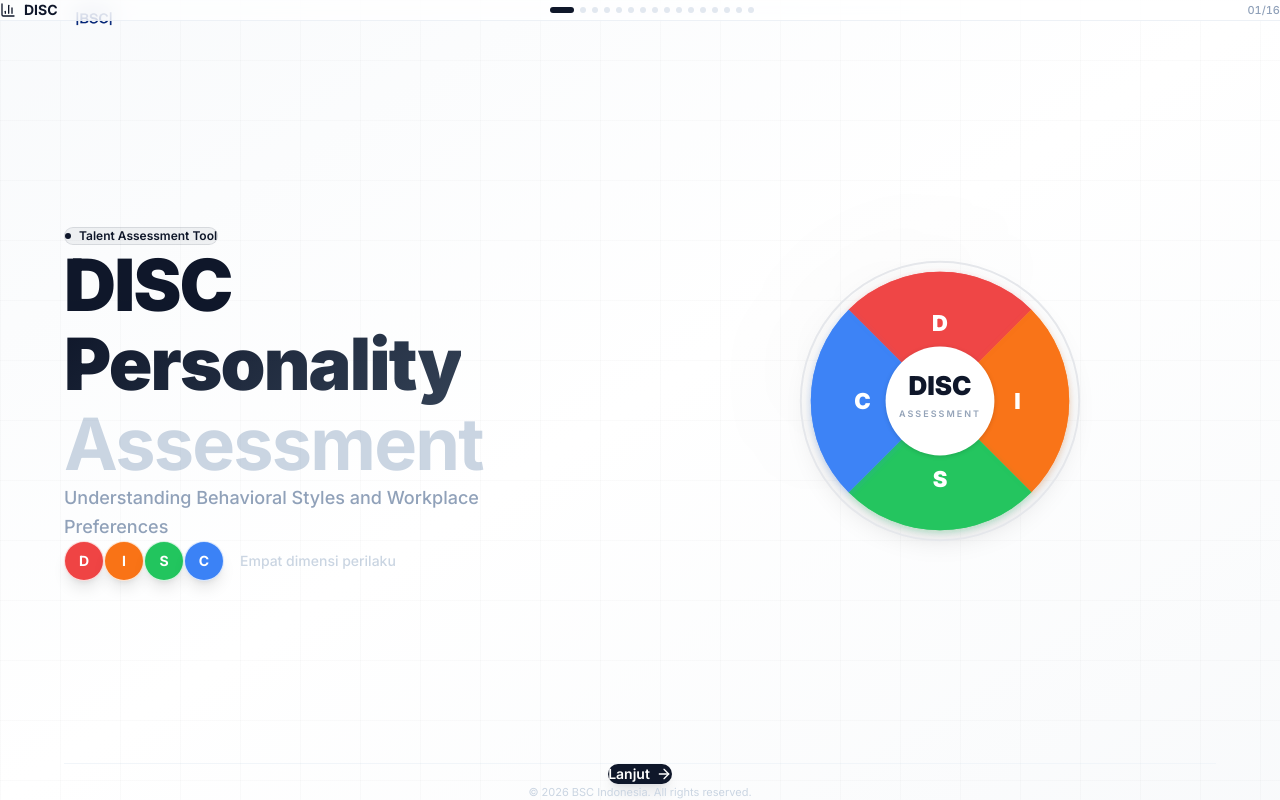
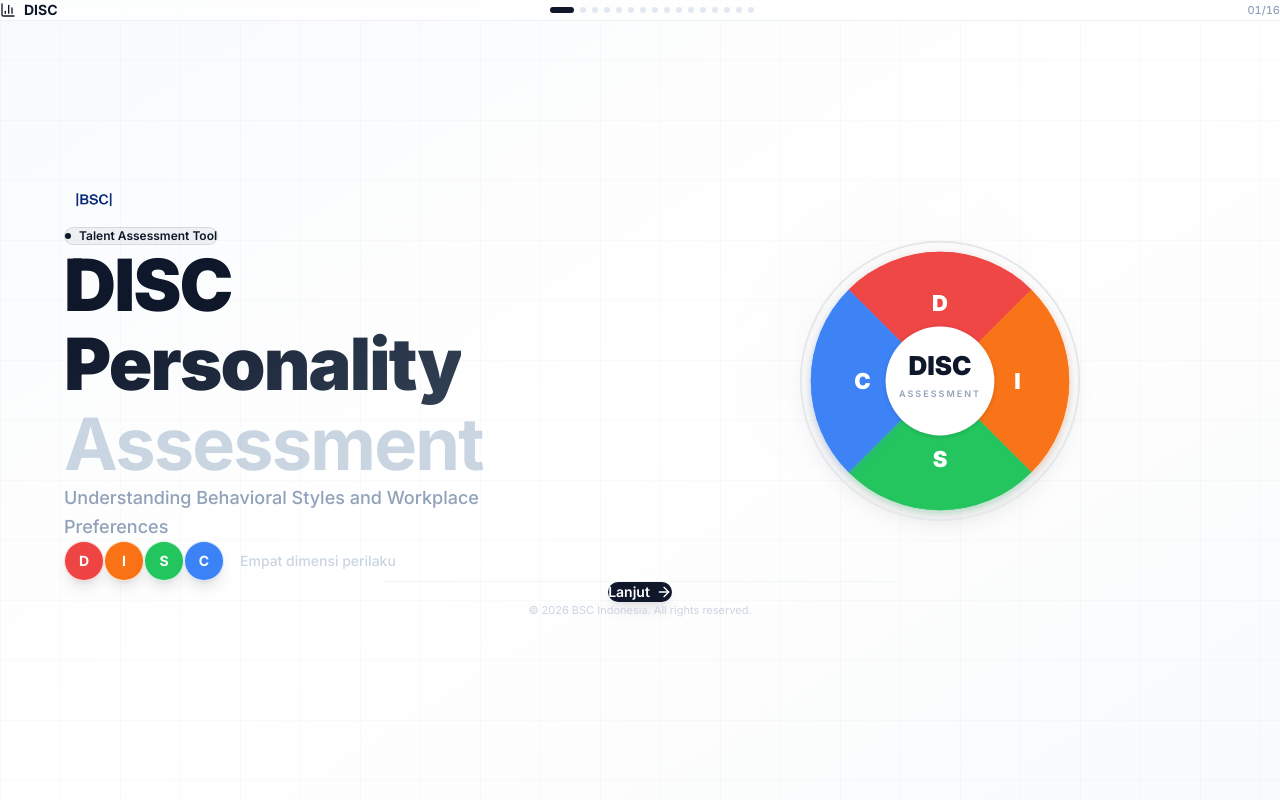
Before and after one commit to rn-a11y/New-DISC-Test, a React (Vite) app: page / in a window 1280 px wide. Built offline with nearby package versions, Linux system fonts and the light colour scheme.

Commit message:
Move logo above Talent Assessment Tool, center nav middle

```diff
--- a/src/slides/Cover.tsx
+++ b/src/slides/Cover.tsx
@@ -9,13 +9,11 @@ export function Cover() {
   return (
     <SlideContainer className="flex flex-col relative overflow-hidden">
       <div className="absolute inset-0 bg-[linear-gradient(rgba(15,23,42,0.02)_1px,transparent_1px),linear-gradient(90deg,rgba(15,23,42,0.02)_1px,transparent_1px)] bg-[length:60px_60px] pointer-events-none" />
-      <div className="flex-1 flex flex-col items-center px-6 justify-between">
-        <div className="w-full max-w-6xl pt-6">
-          <img src="/bsc-logo-white.png" alt="BSC Indonesia" className="h-10" />
-        </div>
+      <div className="flex-1 flex flex-col items-center px-6 justify-center">
         <div className="w-full max-w-6xl min-w-0 py-6">
           <div className="grid grid-cols-1 md:grid-cols-2 gap-12 items-center">
             <div>
+              <img src="/bsc-logo-white.png" alt="BSC Indonesia" className="h-10 mb-6" />
               <div className="inline-flex items-center gap-2 px-4 py-1.5 bg-navy/5 text-navy text-xs font-semibold rounded-full mb-6 border border-navy/10">
                 <span className="w-1.5 h-1.5 rounded-full bg-navy" />
                 Talent Assessment Tool
@@ -60,9 +58,9 @@ export function Cover() {
             </div>
           </div>
         </div>
-        <div className="w-full max-w-6xl shrink-0">
+        <div className="w-full max-w-lg shrink-0 mt-4">
           <Navigation hidePrev />
-          <p className="text-[11px] text-slate-300 text-center mt-3">&copy; 2026 BSC Indonesia. All rights reserved.</p>
+          <p className="text-[11px] text-slate-300 text-center mt-4">&copy; 2026 BSC Indonesia. All rights reserved.</p>
         </div>
       </div>
     </SlideContainer>
```
